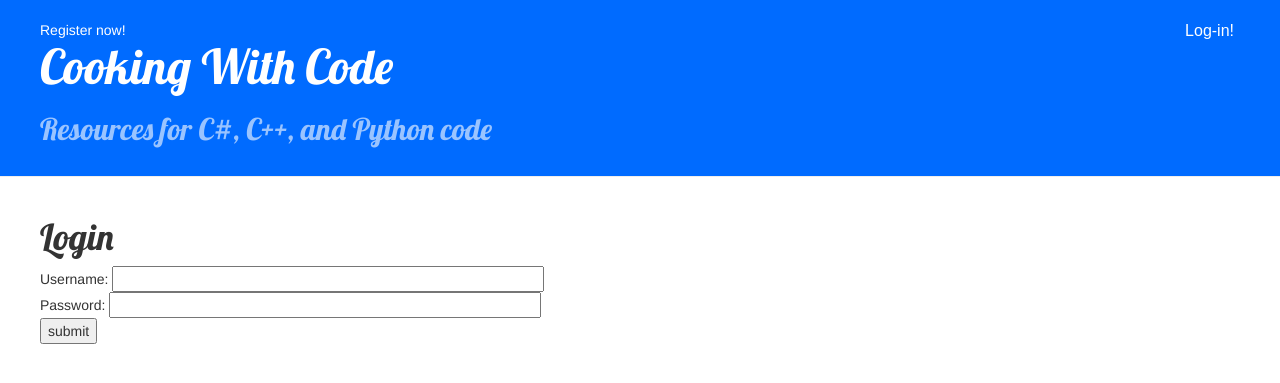
After one commit to duverssa/my-first-blog, a Django app: page /login/ in a window 1280 px wide. The commit adds this page. Shown: the top 383 px of the page. Run offline with Django 3.2, Linux system fonts and the light colour scheme; some libraries are stand-ins or nearby versions.

Commit message:
Successfully added registration, login, logout

```diff
--- a/blog/admin.py
+++ b/blog/admin.py
@@ -1,5 +1,7 @@
 from django.contrib import admin
-from .models import Post, UserProfile
+from .models import Post, UserProfile, Category, Page
 
+admin.site.register(Category)
+admin.site.register(Page)
 admin.site.register(Post) #create post
 admin.site.register(UserProfile) #create user
--- a/blog/forms.py
+++ b/blog/forms.py
@@ -1,5 +1,5 @@
 from django import forms
-from .models import Post, UserProfile #,Category, Page
+from .models import Post, UserProfile, Category, Page
 from django.contrib.auth.models import User
 
 class PostForm(forms.ModelForm): #create a post
@@ -10,6 +10,7 @@ class PostForm(forms.ModelForm): #create a post
 #edit 4/12
 class UserForm(forms.ModelForm): #create a user registration form
 	password = forms.CharField(widget=forms.PasswordInput())
+
 	class Meta:
 		model = User
 		fields = ('username', 'email', 'password')
--- a/blog/static/css/blog.css
+++ b/blog/static/css/blog.css
@@ -27,6 +27,14 @@ h1, h2, h3, h4{
     font-family: 'Lobster', cursive;
 }
 
+.buttonsTop{
+    font-size: 12pt;
+    color: white;
+    font-family: sans-serif;
+    float: right;
+    margin-right: 26px;
+}
+
 .date {
     color: #828282;
 }
--- a/blog/templates/blog/base.html
+++ b/blog/templates/blog/base.html
@@ -11,8 +11,11 @@
         <div class="page-header">
             {% if user.is_authenticated %}
             <a href="{% url 'post_new' %}" class="top-menu"><span class="glyphicon glyphicon-plus"></span></a>
+            <p class="buttonsTop">Welcome back {{ user.username }}!</p>
+            <a class="buttonsTop" href="{% url 'logout' %}">Logout</a><br/>
             {% else %}
             <a id ="register" href="{% url 'register' %}">Register now!</a>
+            <a class="buttonsTop" href="{% url 'login' %}">Log-in!</a>
             {% endif %}
             <h1><a href="/">Cooking With Code</a></h1>
             <h2 id="subtitle">Resources for C#, C++, and Python code</h2>
--- /dev/null
+++ b/blog/templates/blog/login.html
@@ -0,0 +1,14 @@
+{% extends 'blog/base.html' %}
+	{% block content %}
+	<h1>Login</h1>
+
+		<form id="login_form" method="post" action="/login/">
+			{% csrf_token %}
+			Username: <input type="text" name="username" value="" size="50"/>
+			<br/>
+			Password: <input type="password" name="password" value="" size="50" />
+			<br/>
+
+			<input type="submit" value="submit" />
+		</form>
+	{% endblock %}
--- a/blog/templates/blog/register.html
+++ b/blog/templates/blog/register.html
@@ -1,6 +1,9 @@
 {% extends 'blog/base.html' %}
 
 	{% block content %}
+		{% if registered %}
+			<h1>Thank you for registering to Cooking with Code</h1>
+		{% else %}
 	        <h1>Register Now!</h1>
 	        <form id="user_form" method="post" action="/blog/register/" enctype="multipart/form-data">
 	            {% csrf_token %}
@@ -10,4 +13,5 @@
 
 	            <input type="submit" name="submit" value="Register"/>
 	        </form>
+	    {% endif %}
 	{% endblock %}
--- a/blog/urls.py
+++ b/blog/urls.py
@@ -6,5 +6,8 @@ urlpatterns = [
     url(r'^post/(?P<pk>\d+)/$', views.post_detail, name='post_detail'), #creates url for individual post
     url(r'^post/new/$', views.post_new, name='post_new'), #url for a new post
     url(r'^post/(?P<pk>\d+)/edit/$', views.post_edit, name='post_edit'), #url to edit post
-    url(r'^register/$', views.register, name='register'), #added new URL for registration 4/13
+    url(r'^blog/register/$', views.register, name='register'), #added new URL for registration 4/13
+    url(r'^login/$', views.user_login, name='login'), #added login view 4/20
+    url(r'^restricted/', views.restricted, name='restricted'),
+    url(r'^logout/$', views.user_logout, name='logout'), # added logout view 4/20
 ]
--- a/blog/views.py
+++ b/blog/views.py
@@ -1,9 +1,12 @@
 from django.shortcuts import render
 from django.utils import timezone
-from . models import Post#import from current directory, firl models,
+from . models import Post#import from current directory, file models,
 from django.shortcuts import render, get_object_or_404
 from . forms import PostForm, UserForm, UserProfileForm #import from current directory, file forms
 from django.shortcuts import redirect
+from django.contrib.auth import authenticate, login, logout
+from django.contrib.auth.decorators import login_required
+from django.http import HttpResponseRedirect, HttpResponse
 
 def post_list(request): #show post list ordered by publish date
 	posts = Post.objects.filter(published_date__lte=timezone.now()).order_by('published_date')
@@ -43,32 +46,103 @@ def post_edit(request, pk): #show post to edit
 #created 4/12
 def register(request): #show register view
 
+	# A boolean value for telling the template whether the registration was successful.
+	# Set to False intially. Code changes value to True when registration succeeds
 	registered = False
 
+	# If it's a HTTP POST, we're interested in processing form data
 	if request.method == 'POST':
+		# Attempt to grab information from the raw form information
+		# Note that we make use of both UserForm and UserProfileForm
 		user_form = UserForm(data=request.POST)
 		profile_form = UserProfileForm(data=request.POST)
 
+		# If the two forms are valid...
 		if user_form.is_valid() and profile_form.is_valid():
+			# Save the user's form data to the database
 			user = user_form.save()
 
+			# Now we hash the password with the set_password method
+			# Once hashed, we can update the user object
 			user.set_password(user.password)
 			user.save()
 
+			# Now sort out the UserProfile instance
+			# Since we need to se the user attribute ourselves, we set commit=False
+			# This delays saving the model until we're ready to avoid integrity problems
 			profile = profile_form.save(commit=False)
 			profile.user = user
 
+			# Did the user provide a profile picture?
+			# If so, we need to get it from the input form and put it in the UserProfile model
 			if 'picture' in request.FILES: #possibly need to create folder here
 				profile.picture = request.FILES['picture']
 
+			# No we save the UserProfile model instance
 			profile.save()
 
+			# Update our variable to tell the template registration was successful
 			registered = True
 
+		# Invalid form of forms - mistake or something else?
+		# Print problems to the terminal
+		# They'll also be showm to the user
 		else:
 			print(user_form.errors, profile_form.errors)
 
+
+	# Not a HTTP POST, so we render our form using two ModelForm intances
+	# Print problems to the terminal
+	# They'll also be shown to the user
 	else:
 		user_form = UserForm()
 		profile_form = UserProfileForm()
-	return render(request, 'blog/register.html', {'user_form': user_form, 'profile_form': profile_form, 'registered' : registered})
+
+	#Render the template depending on the context
+	return render(request, 'blog/register.html', {'user_form': user_form, 'profile_form': profile_form, 'registered' : registered} )
+
+def user_login(request):
+	#if the user is a HTTP POST, try to pull out the relevant information.
+	if request.method == 'POST':
+		# Gather the username and password proivded by the user.
+		# This information is obtained from the Login form.
+			# use request.POST.get('<variable') as opposed to request.POST['<variable'],
+			# because the request.POST.get('<variable>') return None if the value does not exist,
+			# while the request.POST['<variable>'] will raise key error exception
+		username = request.POST.get('username')
+		password = request.POST.get('password')
+		# Use Django's machinery to attempt to see if the username/password
+		# combination is valid - a User objectis returned if it is
+		user = authenticate(username=username, password=password)
+		# if we have a User object, the details are correct.
+		# if None, no user# with matching credentials was found.
+		if user:
+			# is the account active? It could have been disabled.
+			if user.is_active:
+				# If the account is valid and active, we can log the user in
+				# send user back to homepage
+				login(request, user)
+				return HttpResponseRedirect('/login') #may need to change this to 'blog/' or '/'
+		else:
+			# Bad Login details were provided, so user cannot log in
+			print("Invalid login details: {0}, {1}".format(username, password))
+			return HttpResponse("Invalid login details supplied.")
+	# The request is not a HTTP POST, so display the Login form.
+	# This scenario would most likely be a HTTP GET
+	else:
+		# No context variables to pass to the template system, hence the
+		# blank dictionary object...
+		return render(request, 'blog/login.html', {})
+
+@login_required
+def restricted(request):
+	return HttpResponse("Since you're logged in, you can see this text!")
+
+#use the login_required() decorator to ensure only those logged in can access the view
+@login_required
+def user_logout(request):
+	# Since we know the user is logged in, we can now just log them out
+	logout(request)
+
+	# Take the user back to the homepage
+	return HttpResponseRedirect('/') #might need to change this
--- a/mysite/settings.py
+++ b/mysite/settings.py
@@ -121,3 +121,5 @@ USE_TZ = True
 
 STATIC_URL = '/static/'
 STATIC_ROOT = os.path.join(BASE_DIR, 'static')
+
+LOGIN_URL = '/blog/login/'
```
Also changed, not shown: blog/models.py (+15 -0 lines), blog/migrations/0002_category_page_userprofile.py (added). Lines whose indentation alone changed are shown as unchanged.
